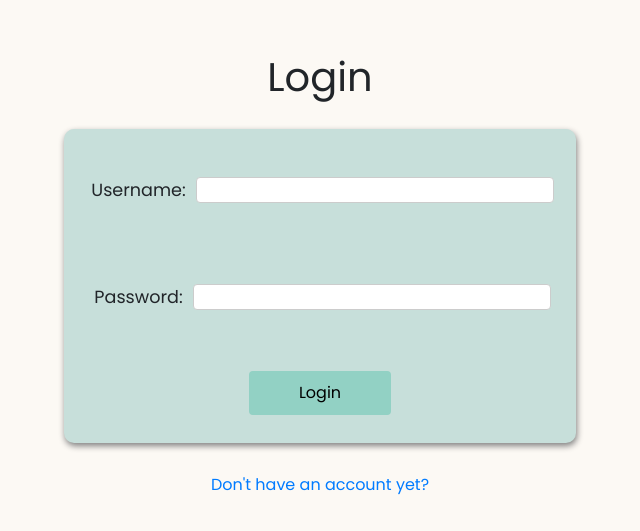
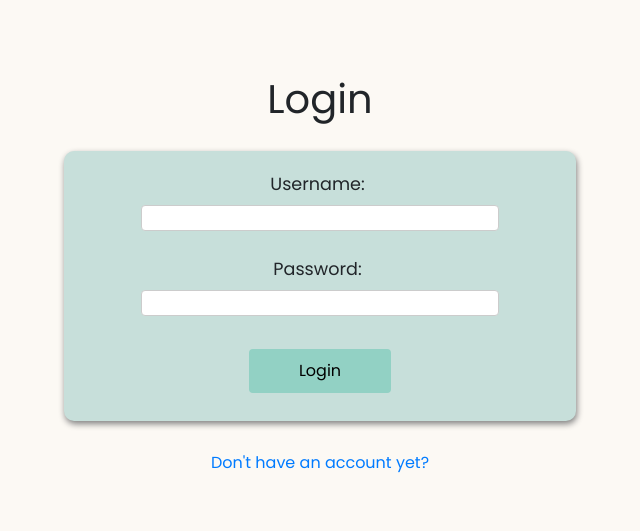
Before and after one commit to roselynle/meal-app-client, a React app: page /login in a window 1280 px wide. Shown: the part 125-656 px from the top of the page, without its empty margins (320-960 px from the left). Built offline with nearby package versions, Linux system fonts and the light colour scheme.

Commit message:
fix form

```diff
--- a/src/App.css
+++ b/src/App.css
@@ -68,10 +68,6 @@ video {
 }
 
 /* Login and Register Pages */
-.register-input {
-  margin: 20px 0px;
-}
-
 .register-input label {
   margin-right: 10px;
 }
@@ -92,10 +88,6 @@ video {
 
 .login-container h1, .register-container h1 {
   padding-bottom: 20px;
-}
-
-.login-input {
-  margin: 20px 0px;
 }
 
 .login-input label {
--- a/src/components/AddRecipeForm/style.css
+++ b/src/components/AddRecipeForm/style.css
@@ -11,8 +11,7 @@ margin: 0 auto;
 
 input[type=text], input[type=password], select {
   padding: 12px 20px;
-  margin: 8px 0;
-  display: inline-block;
+  display:block;
   border: 1px solid #ccc;
   border-radius: 4px;
   box-sizing: border-box;
```
